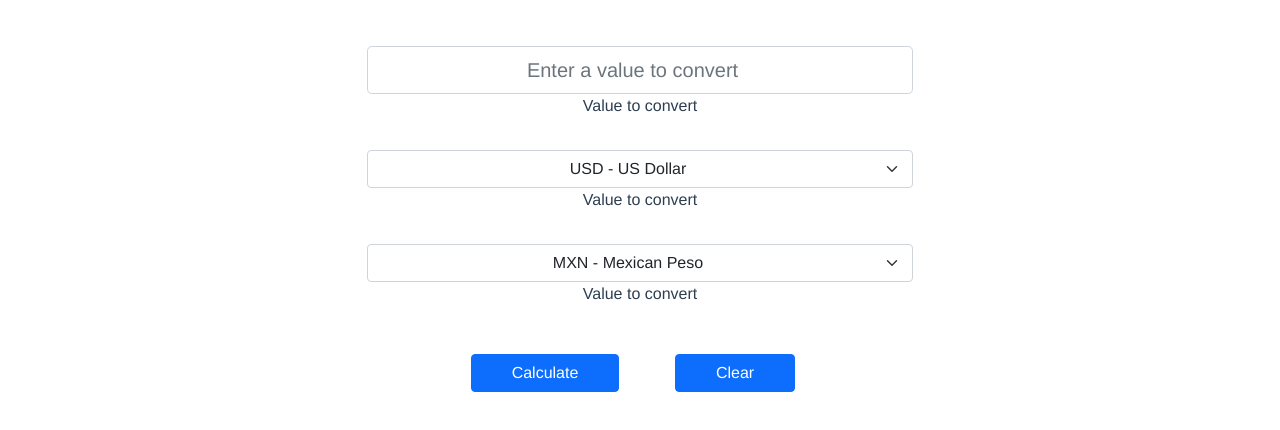
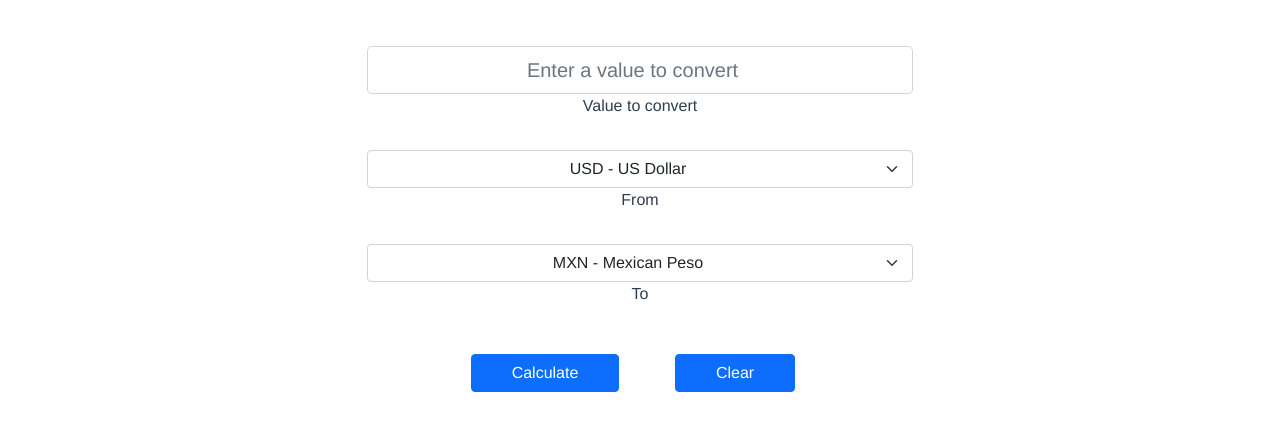
Before and after one commit to ososuna/currency-converter, a plain HTML site: page index.html in a window 1280 px wide. Shown: the part 64-494 px from the top of the page. Drawn offline with nearby package versions, Linux system fonts and the light colour scheme.

Commit message:
Some details

```diff
--- a/index.html
+++ b/index.html
@@ -35,24 +35,24 @@
             </div> <!-- END Value to convert input -->
             <!-- Currency from select -->
             <div class="form-outline mb-4">
-              <select class="form-select" aria-label="Default select example">
+              <select id="from" class="form-select" aria-label="Default select example">
                 <option value="USD" selected>USD - US Dollar</option>
                 <option value="JPY">JPY - Japanese Yen</option>
                 <option value="EUR">EUR - Euro</option>
               </select>
-              <label class="form-label" for="valueToConvert">
-                Value to convert
+              <label class="form-label" for="from">
+                From
               </label>
             </div> <!-- END Currency from select -->
             <!-- Currency to select -->
             <div class="form-outline mb-4">
-              <select class="form-select" aria-label="Default select example">
+              <select id="to" class="form-select" aria-label="Default select example">
                 <option value="MXN" selected>MXN - Mexican Peso</option>
                 <option value="JPY">JPY - Japanese Yen</option>
                 <option value="EUR">EUR - Euro</option>
               </select>
-              <label class="form-label" for="valueToConvert">
-                Value to convert
+              <label class="form-label" for="to">
+                To
               </label>
             </div> <!-- END currency to select -->
             <!-- Buttons -->
```
